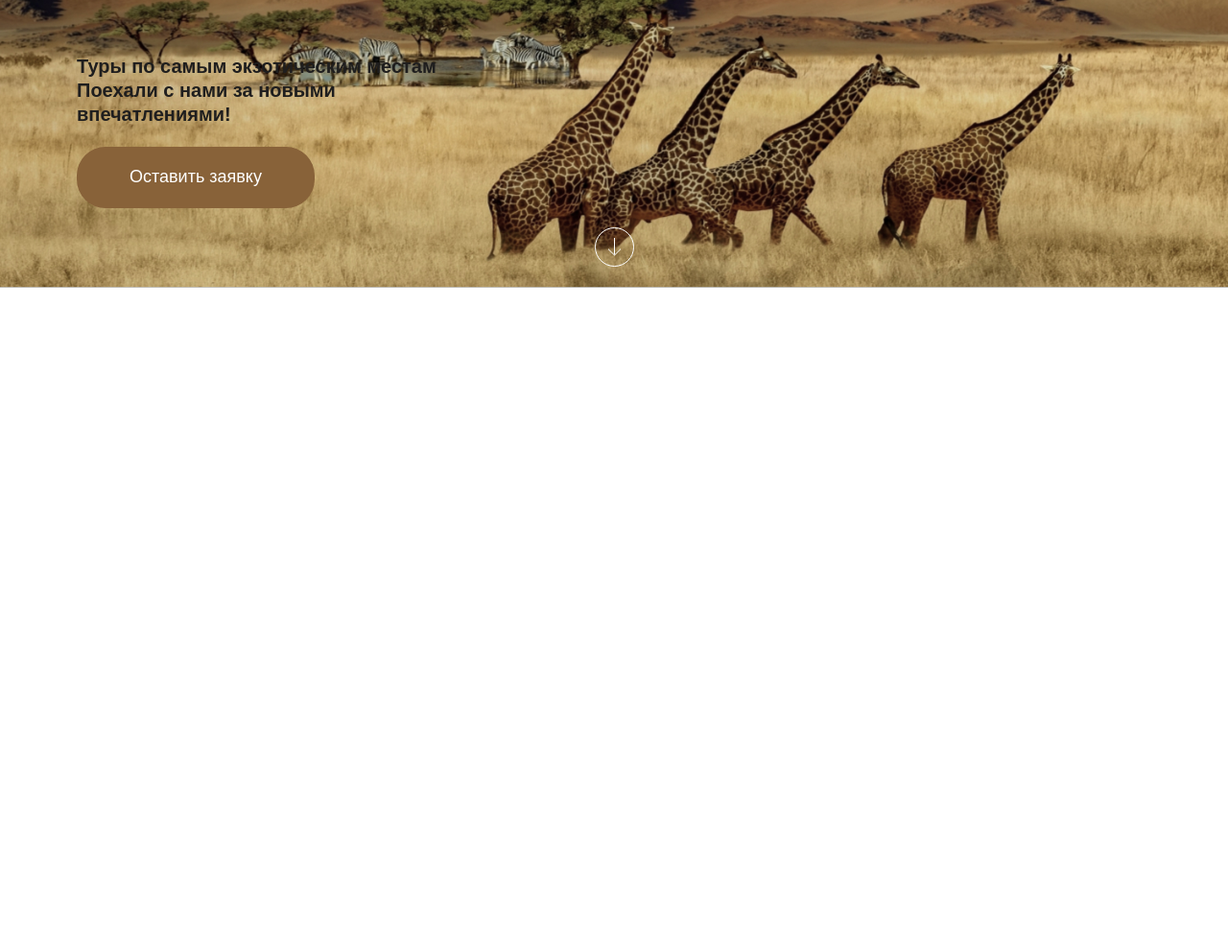
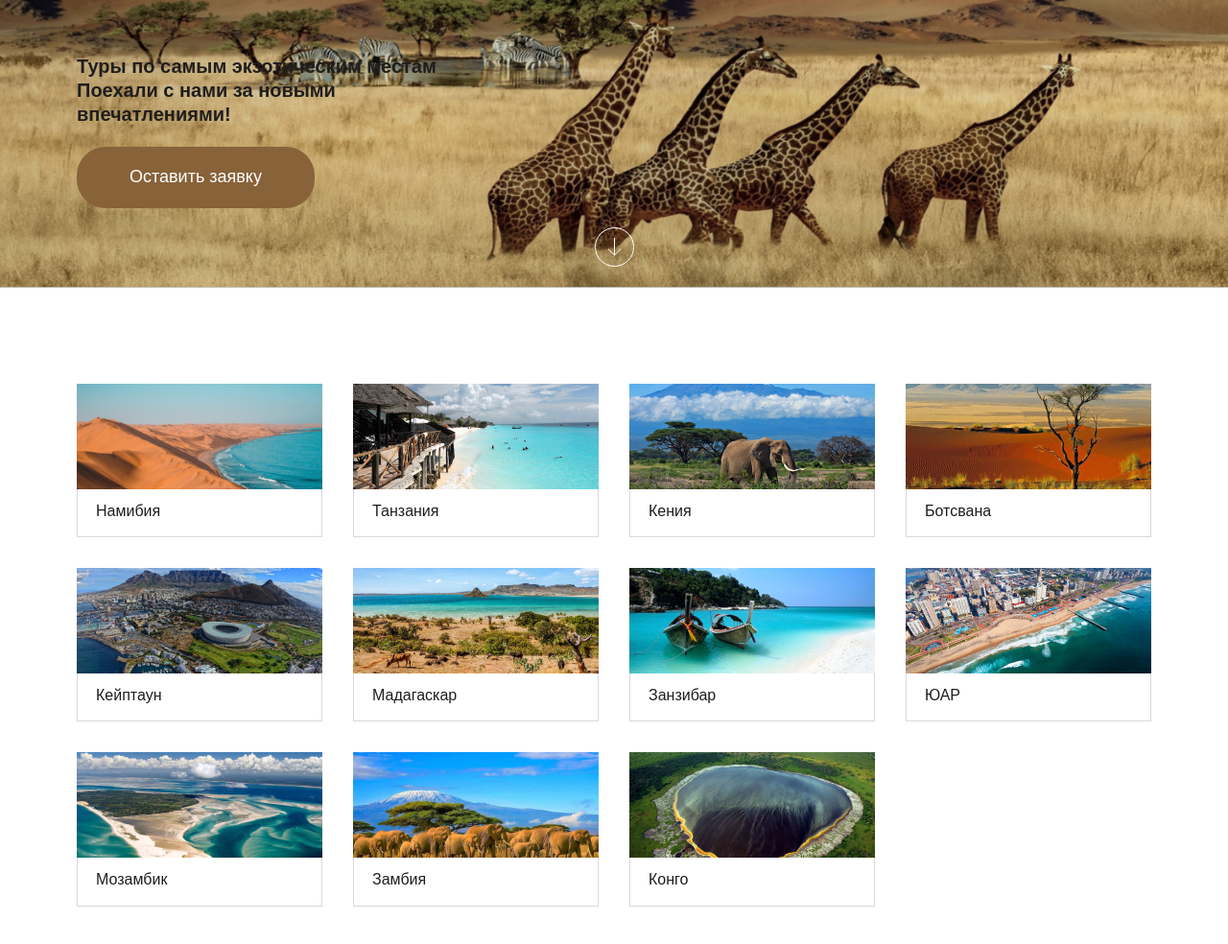
Before and after one commit to iCrespoDEV/safari, a plain HTML site: page index.html in a window 1280 px wide. Shown: the part 500-1484 px from the top of the page at 96% size. Before the commit the page ends 800 px from the top, so only its background shows below. Drawn offline with Linux system fonts and the light colour scheme; a web font is replaced by a local one.

Commit message:
End second  section
End second  section

```diff
--- a/css/style.css
+++ b/css/style.css
@@ -378,3 +378,27 @@ a {
   text-align: center;
   margin-bottom: 15px;
 }
+
+
+/*----------------DIRECTION------------------*/
+
+.direction{
+  padding: 100px 0;
+}
+
+.direction__inner{
+  display: grid;
+  grid-template-columns: repeat(4, 1fr);
+  grid-gap: 32px;
+}
+
+.direction__img{
+  display: block;
+}
+
+.direction__text{
+  font-size: 16px;
+  border: 1px solid #d9d9de;
+  border-top: none;
+  padding: 10px 19px 14px;
+}
--- a/index.html
+++ b/index.html
@@ -61,5 +61,65 @@
         </div>
       </div>
     </header>
+
+    <div class="direction">
+      <div class="container">
+        <div class="direction__inner">
+
+
+          <div class="direction__item">
+            <img class="direction__img" src="./images/direction-1.jpg" alt="">
+            <p class="direction__text">Намибия</p>
+          </div>
+          <div class="direction__item">
+            <img class="direction__img" src="./images/direction-2.jpg" alt="">
+            <p class="direction__text">Танзания</p>
+          </div>
+          <div class="direction__item">
+            <img class="direction__img" src="./images/direction-3.jpg" alt="">
+            <p class="direction__text">Кения</p>
+          </div>
+          <div class="direction__item">
+            <img class="direction__img" src="./images/direction-4.jpg" alt="">
+            <p class="direction__text">Ботсвана</p>
+          </div>
+          <div class="direction__item">
+            <img class="direction__img" src="./images/direction-5.jpg" alt="">
+            <p class="direction__text">Кейптаун</p>
+          </div>
+          <div class="direction__item">
+            <img class="direction__img" src="./images/direction-6.jpg" alt="">
+            <p class="direction__text">Мадагаскар</p>
+          </div>
+          <div class="direction__item">
+            <img class="direction__img" src="./images/direction-7.jpg" alt="">
+            <p class="direction__text">Занзибар</p>
+          </div>
+          <div class="direction__item">
+            <img class="direction__img" src="./images/direction-8.jpg" alt="">
+            <p class="direction__text">ЮАР</p>
+          </div>
+          <div class="direction__item">
+            <img class="direction__img" src="./images/direction-9.jpg" alt="">
+            <p class="direction__text">Мозамбик</p>
+          </div>
+          <div class="direction__item">
+            <img class="direction__img" src="./images/direction-10.jpg" alt="">
+            <p class="direction__text">Замбия</p>
+          </div>
+          <div class="direction__item">
+            <img class="direction__img" src="./images/direction-11.jpg" alt="">
+            <p class="direction__text">Конго</p>
+          </div>
+
+
+
+        </div>
+      </div>
+    </div>
+
+
+
+
   </body>
 </html>
```
Also changed, not shown: images/direction-1.jpg (added), images/direction-10.jpg (added), images/direction-11.jpg (added), images/direction-2.jpg (added), images/direction-3.jpg (added), images/direction-4.jpg (added), images/direction-5.jpg (added), images/direction-6.jpg (added), images/direction-7.jpg (added), images/direction-8.jpg (added), images/direction-9.jpg (added).
